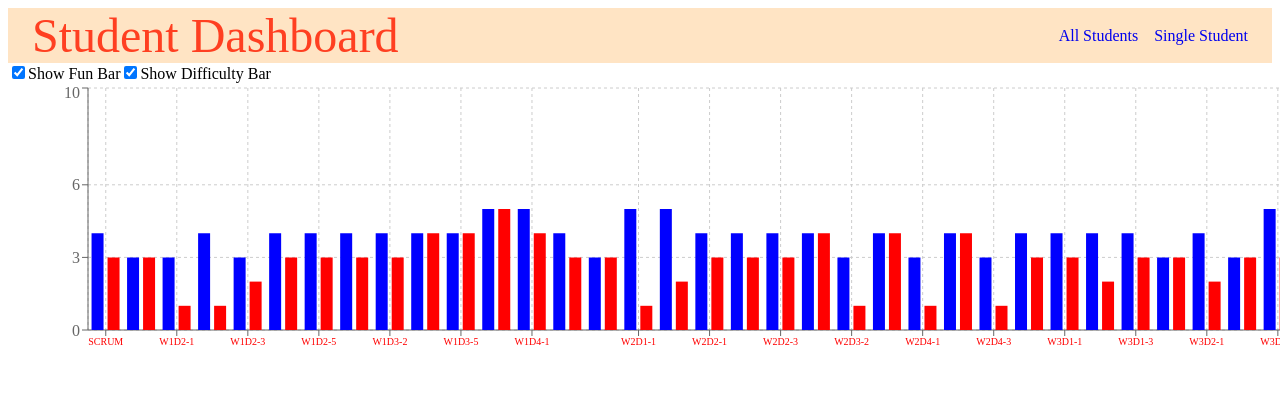
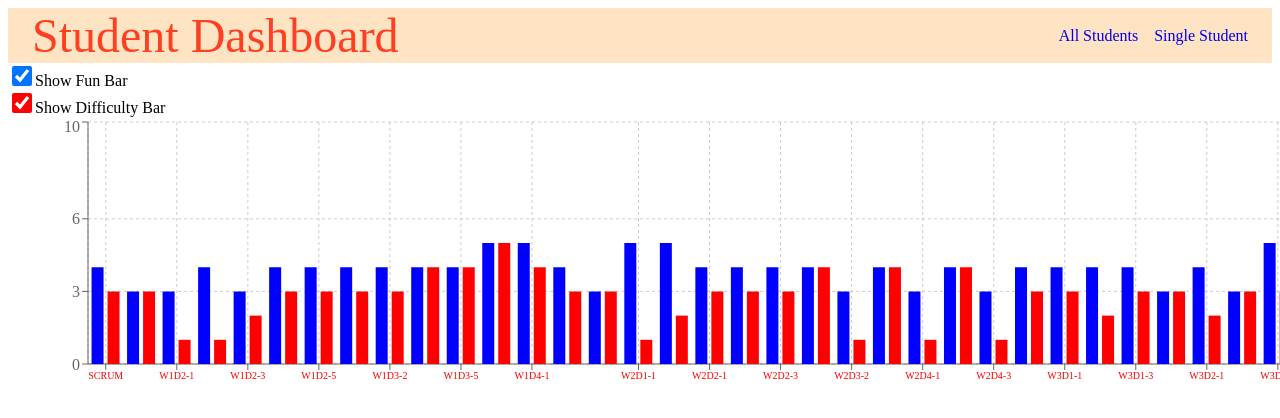
Before and after one commit to traktor12/StudentDashboard, a React (Create React App) app in the folder student_dashboard/: page / in a window 1280 px wide. Shown: the top 418 px of the page. Built offline with nearby package versions, Linux system fonts and the light colour scheme.

Commit message:
Added styling and small changes
styled the checkboxes and select. Small change to how the checkboxes are rendered

```diff
--- a/student_dashboard/src/dashboard/students/AllStudents.js
+++ b/student_dashboard/src/dashboard/students/AllStudents.js
@@ -16,13 +16,20 @@ function AllStudents (){
   const [showFunBar, setShowFunBar] = useState(true);
   const [showDifficultyBar, setShowDifficultyBar] = useState(true);
 
+//The Checboxes for choosing which bars are displayed -------------------------------------------------
+  const checkboxInputs = (
+    <div>
+      <input className="funBarCheckbox" type="checkbox" checked={showFunBar} onChange={() => setShowFunBar(!showFunBar)} />
+      Show Fun Bar
+      <br/>
+      <input className="dBarCheckbox" type="checkbox" checked={showDifficultyBar} onChange={() => setShowDifficultyBar(!showDifficultyBar)} />
+      Show Difficulty Bar
+    </div>
+  );
 //Return Statement -------------------------------------------------------------------------------
   return(
     <div>
-       <input className="funBarCheckbox" type="checkbox" checked={showFunBar} onChange={() => setShowFunBar(!showFunBar)} />
-      Show Fun Bar
-      <input className="dBarCheckbox" type="checkbox" checked={showDifficultyBar} onChange={() => setShowDifficultyBar(!showDifficultyBar)} />
-      Show Difficulty Bar
+      {checkboxInputs}
       {/* BarChart Code */}
       <BarChart
       width={20000}
--- a/student_dashboard/src/dashboard/students/SingleStudent.js
+++ b/student_dashboard/src/dashboard/students/SingleStudent.js
@@ -9,7 +9,6 @@ import {
     Tooltip,
     Legend
   } from "recharts";
-
 
 function SingleStudent() {
 
@@ -45,15 +44,21 @@ function SingleStudent() {
       </select>
     );
 
+//The Checboxes for choosing which bars are displayed -------------------------------------------------
+  const checkboxInputs = (
+    <div>
+      <input className="funBarCheckbox" type="checkbox" checked={showFunBar} onChange={() => setShowFunBar(!showFunBar)} />
+      Show Fun Bar
+      <br/>
+      <input className="dBarCheckbox" type="checkbox" checked={showDifficultyBar} onChange={() => setShowDifficultyBar(!showDifficultyBar)} />
+      Show Difficulty Bar
+    </div>
+  );
 //Return Statement ------------------------------------------------------------------------------------
   return (
     <div>
         {sss}
-    <div>Name: {picked}</div>
-    <input className="funBarCheckbox" type="checkbox" checked={showFunBar} onChange={() => setShowFunBar(!showFunBar)} />
-      Show Fun Bar
-      <input className="dBarCheckbox" type="checkbox" checked={showDifficultyBar} onChange={() => setShowDifficultyBar(!showDifficultyBar)} />
-      Show Difficulty Bar
+        {checkboxInputs}
     {/* BarChart Code */}
     <BarChart
         width={2000}
--- a/student_dashboard/src/styling/style.css
+++ b/student_dashboard/src/styling/style.css
@@ -21,4 +21,24 @@
 }
 .nav a:visited {
   color: inherit;
+}
+
+input[type=checkbox] {
+  width: 20px;
+  height: 20px;
+  background-color: white;
+}
+
+.dBarCheckbox {
+  accent-color: red;
+}
+
+#sel {
+  background-color: rgb(173, 228, 230);
+  color: black;
+  font-size: 16px;
+  border: none;
+}
+#sel:hover {
+  cursor: pointer;
 }/*# sourceMappingURL=style.css.map */
--- a/student_dashboard/src/styling/style.scss
+++ b/student_dashboard/src/styling/style.scss
@@ -27,3 +27,23 @@ $color1: rgb(255, 63, 33);
       }
     }
   }
+
+//Bar checkboxes -------------------------------------------------
+input[type="checkbox"] {
+  width: 20px;
+  height: 20px;
+  background-color: white;
+}
+.dBarCheckbox{
+  accent-color: red;
+}
+//Select styling -------------------------------------------------
+#sel {
+  background-color: rgb(173, 228, 230);
+  color: black;
+  font-size: 16px;
+  border: none;
+  &:hover {
+    cursor: pointer;
+  }
+}
```
Also changed, not shown: 1 other file (tests, documents, lock files or other folders).
